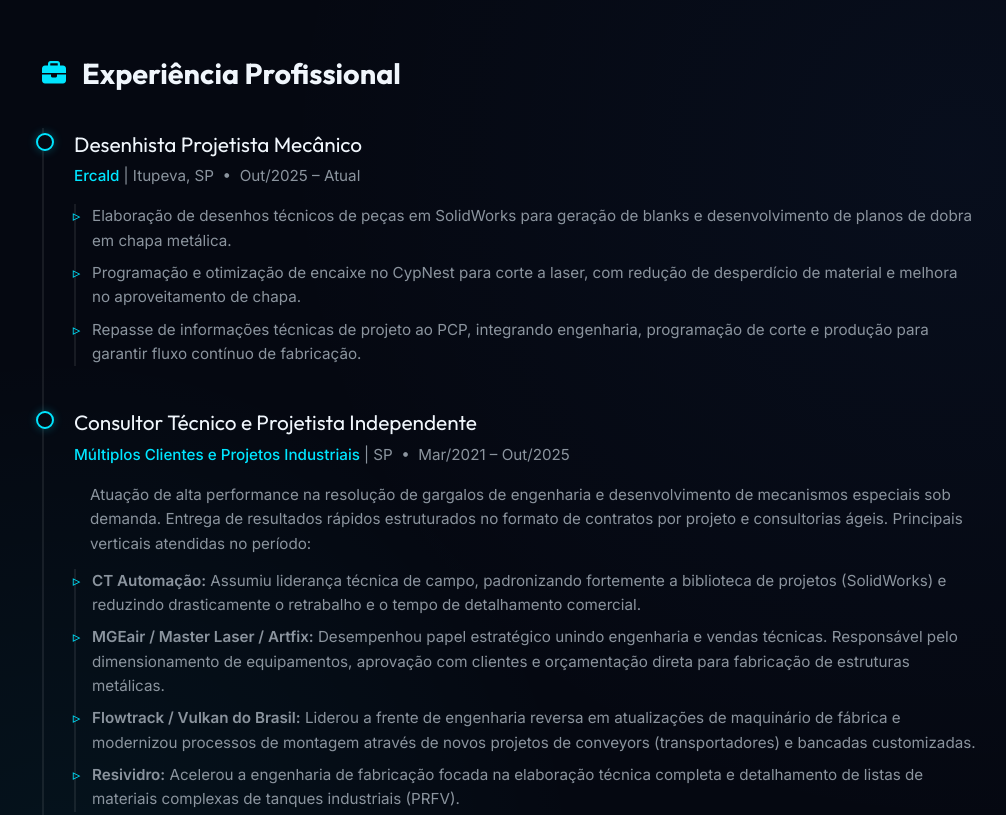
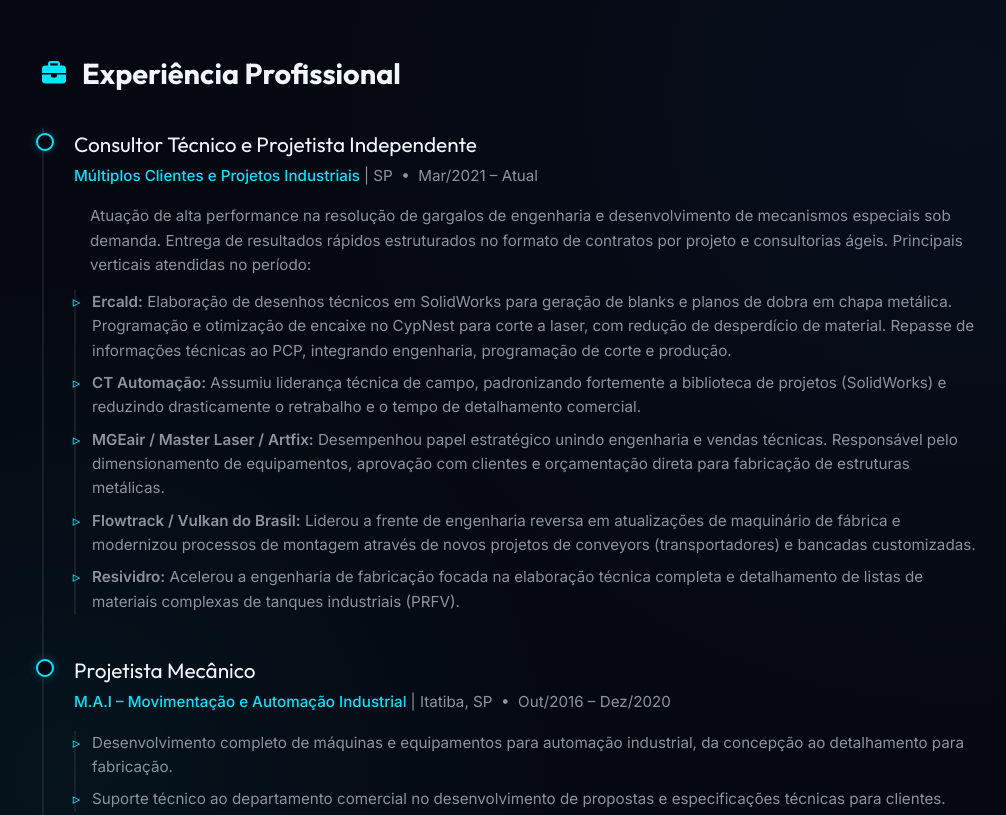
Before and after one commit to axionautomacao/curriculo-alex, a plain HTML site: page index.html in a window 1280 px wide. Shown: the part 920-1735 px from the top of the page, without its empty margins (130-1136 px from the left). Drawn offline with Linux system fonts and the light colour scheme.

Commit message:
Encerrar Ercald e incorporar ao bloco de projetista independente

```diff
--- a/index.html
+++ b/index.html
@@ -57,22 +57,13 @@
             <div class="timeline">
 
                 <div class="timeline-item">
-                    <div class="job-title">Desenhista Projetista Mecânico</div>
-                    <div class="company-info">Ercald <span>| Itupeva, SP &nbsp;&bull;&nbsp; Out/2025 – Atual</span></div>
-                    <ul class="job-desc">
-                        <li>Elaboração de desenhos técnicos de peças em SolidWorks para geração de blanks e desenvolvimento de planos de dobra em chapa metálica.</li>
-                        <li>Programação e otimização de encaixe no CypNest para corte a laser, com redução de desperdício de material e melhora no aproveitamento de chapa.</li>
-                        <li>Repasse de informações técnicas de projeto ao PCP, integrando engenharia, programação de corte e produção para garantir fluxo contínuo de fabricação.</li>
-                    </ul>
-                </div>
-
-                <div class="timeline-item">
                     <div class="job-title">Consultor Técnico e Projetista Independente</div>
-                    <div class="company-info">Múltiplos Clientes e Projetos Industriais <span>| SP &nbsp;&bull;&nbsp; Mar/2021 – Out/2025</span></div>
+                    <div class="company-info">Múltiplos Clientes e Projetos Industriais <span>| SP &nbsp;&bull;&nbsp; Mar/2021 – Atual</span></div>
                     <div style="font-size: 0.95rem; color: var(--text-secondary); margin-bottom: 0.8rem; padding-left: 1rem;">
                         Atuação de alta performance na resolução de gargalos de engenharia e desenvolvimento de mecanismos especiais sob demanda. Entrega de resultados rápidos estruturados no formato de contratos por projeto e consultorias ágeis. Principais verticais atendidas no período:
                     </div>
                     <ul class="job-desc">
+                        <li><strong>Ercald:</strong> Elaboração de desenhos técnicos em SolidWorks para geração de blanks e planos de dobra em chapa metálica. Programação e otimização de encaixe no CypNest para corte a laser, com redução de desperdício de material. Repasse de informações técnicas ao PCP, integrando engenharia, programação de corte e produção.</li>
                         <li><strong>CT Automação:</strong> Assumiu liderança técnica de campo, padronizando fortemente a biblioteca de projetos (SolidWorks) e reduzindo drasticamente o retrabalho e o tempo de detalhamento comercial.</li>
                         <li><strong>MGEair / Master Laser / Artfix:</strong> Desempenhou papel estratégico unindo engenharia e vendas técnicas. Responsável pelo dimensionamento de equipamentos, aprovação com clientes e orçamentação direta para fabricação de estruturas metálicas.</li>
                         <li><strong>Flowtrack / Vulkan do Brasil:</strong> Liderou a frente de engenharia reversa em atualizações de maquinário de fábrica e modernizou processos de montagem através de novos projetos de conveyors (transportadores) e bancadas customizadas.</li>
```
